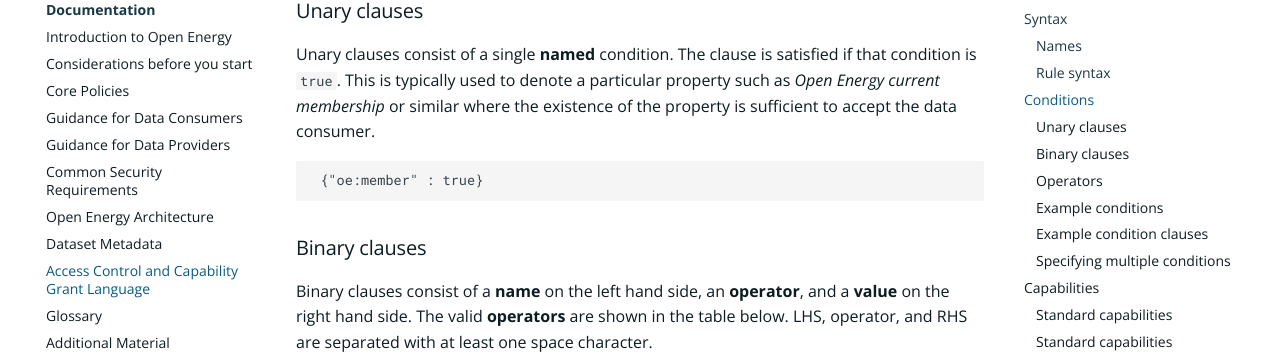
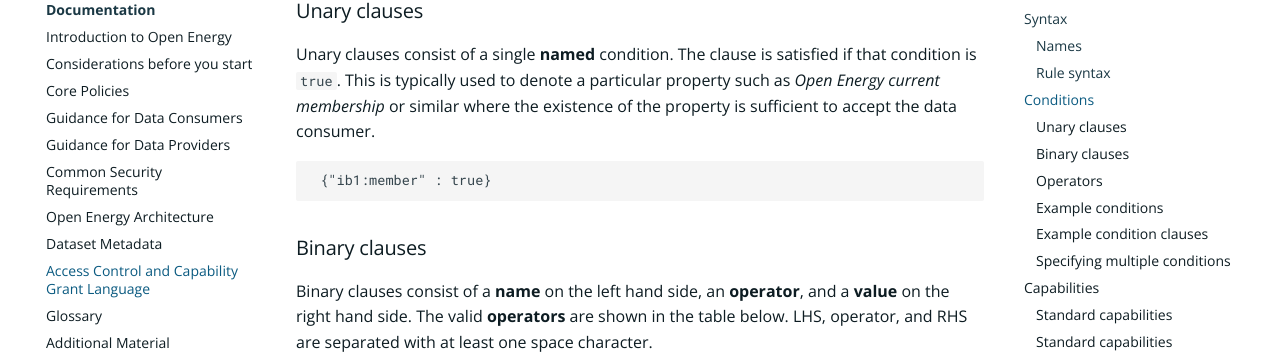
Before and after one commit to icebreakerone/ib1-technical-docs, an MkDocs documentation site: the page built from docs/access_control_specification.md, in a window 1280 px wide and 900 px high, scrolled down 1240 px. Shown: the part 89-450 px from the top of the window. Built offline with MkDocs 1.6.1 and Material for MkDocs 9.7.7, drawn with Linux system fonts in a browser that asks for light colours; the version menu is left out.

Commit message:
docs/access_control_specification.md updated from https://stackedit.net/

````diff
--- a/docs/access_control_specification.md
+++ b/docs/access_control_specification.md
@@ -54,7 +54,7 @@ This is typically used to denote a particular property such as *Open Energy curr
 existence of the property is sufficient to accept the data consumer.
 
 ```json
- {"oe:member" : true}
+ {"ib1:member" : true}
 ```
 
 ### Binary clauses
````
Also changed, not shown: other parts of docs/access_control_specification.md (+3 -0 lines).
